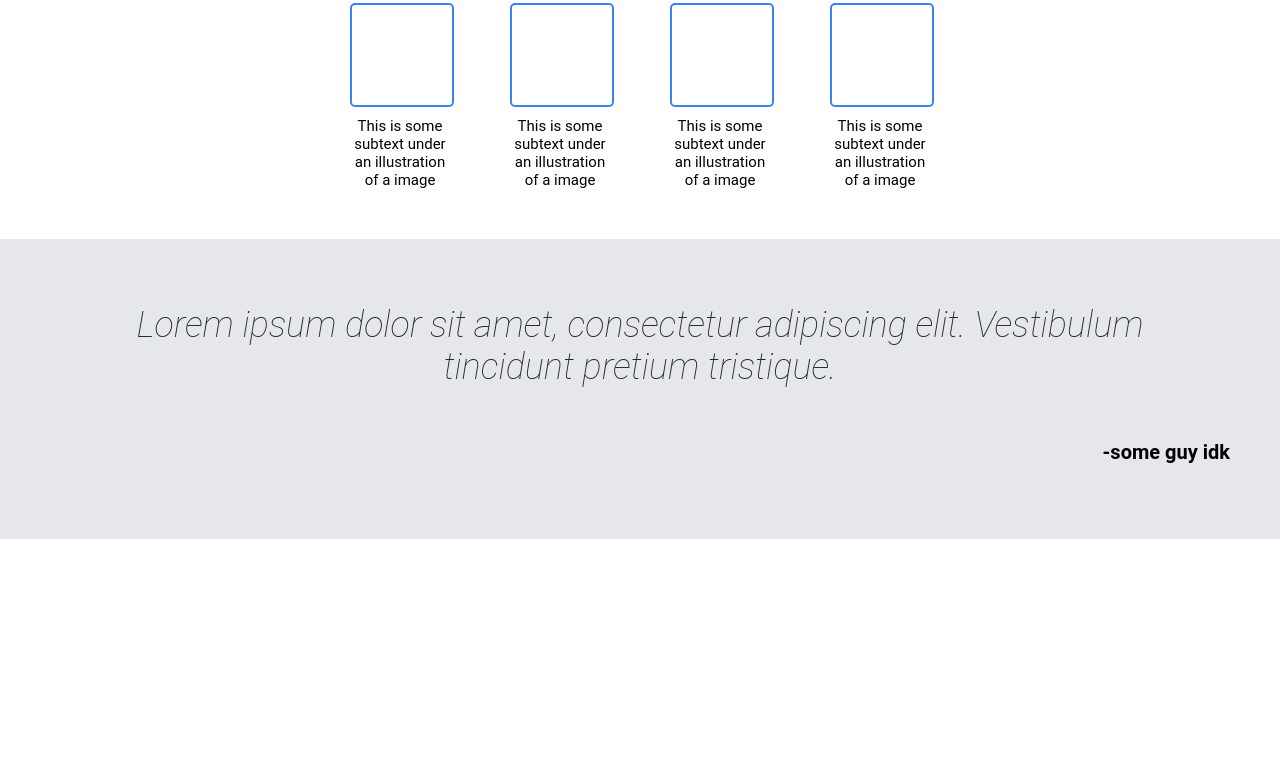
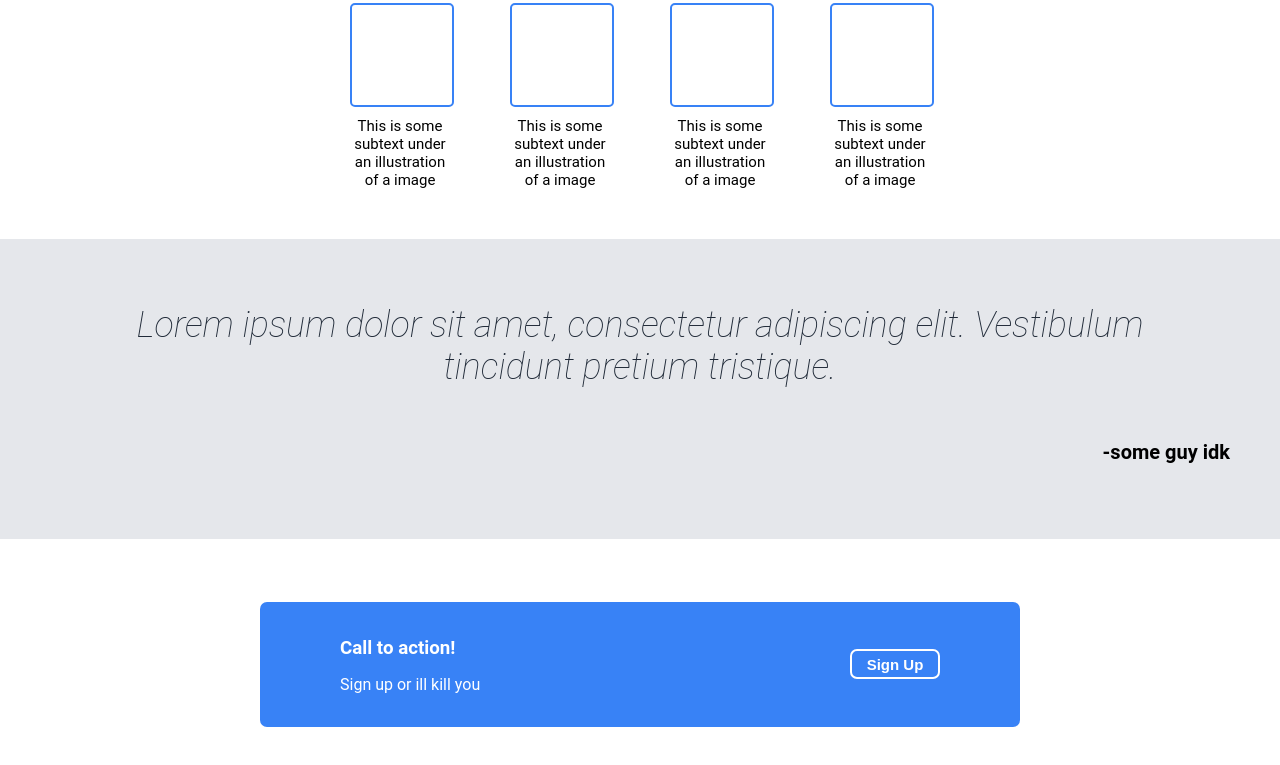
Before and after one commit to ares1345/Landing_Page-Odin, a plain HTML site: page index.html in a window 1280 px wide. Shown: the part 585-1350 px from the top of the page. Before the commit the page ends 1124 px from the top, so only its background shows below. Drawn offline with Linux system fonts and the light colour scheme.

Commit message:
Finished the CTA section

```diff
--- a/index.html
+++ b/index.html
@@ -70,5 +70,18 @@
         <h6>-some guy idk</h6>
     </div>
 
+    <div class="CTA-section">
+        <div class="CTA-container">
+            <div class="CTA-text">
+                <h3>Call to action!</h3>
+                <p>Sign up or ill kill you</p>
+
+            </div>
+            <button>Sign Up</button>
+        </div>
+
+    </div>
+
+
 </body>
 </html>
--- a/styles.css
+++ b/styles.css
@@ -131,3 +131,38 @@ a {
     align-self: flex-end;
     padding-right: 50px;
 }
+
+.CTA-section {
+    height: 250px;
+    display: flex;
+    align-items: center;
+    justify-content: center;
+}
+
+.CTA-container {
+    width: 600px;
+    height: 125px;
+    background-color: #3882F6;
+    display: flex;
+    justify-content: space-between;
+    align-items: center;
+    padding: 0px 80px;
+    color: white;
+    border-radius: 7px;
+}
+
+.CTA-text h3 {
+    margin-bottom: 0px;
+}
+
+
+.CTA-container button {
+    background-color: #3882F6;
+    border: white solid 2px;
+    border-radius: 7px;
+    color: white;
+    width: 90px;
+    height: 30px;
+    font-weight: 600;
+    font-size: 15px;
+}
```
